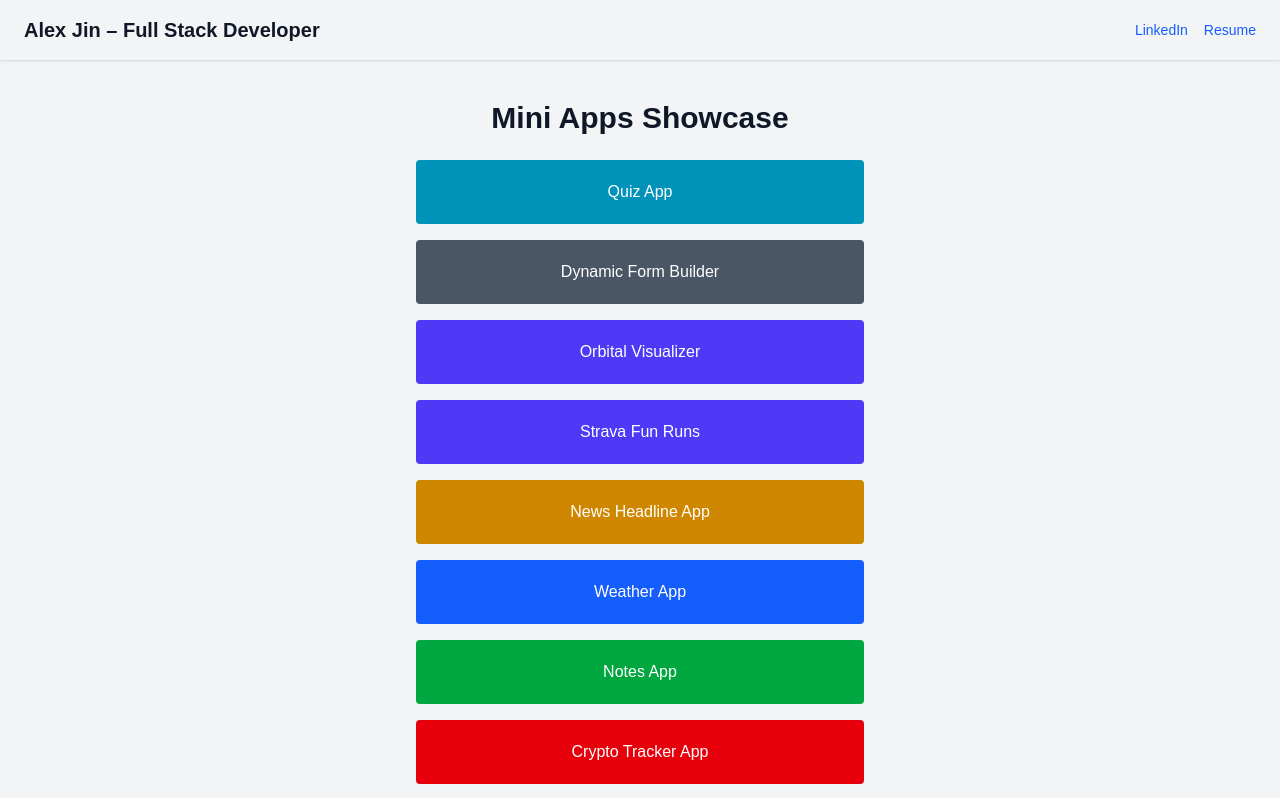
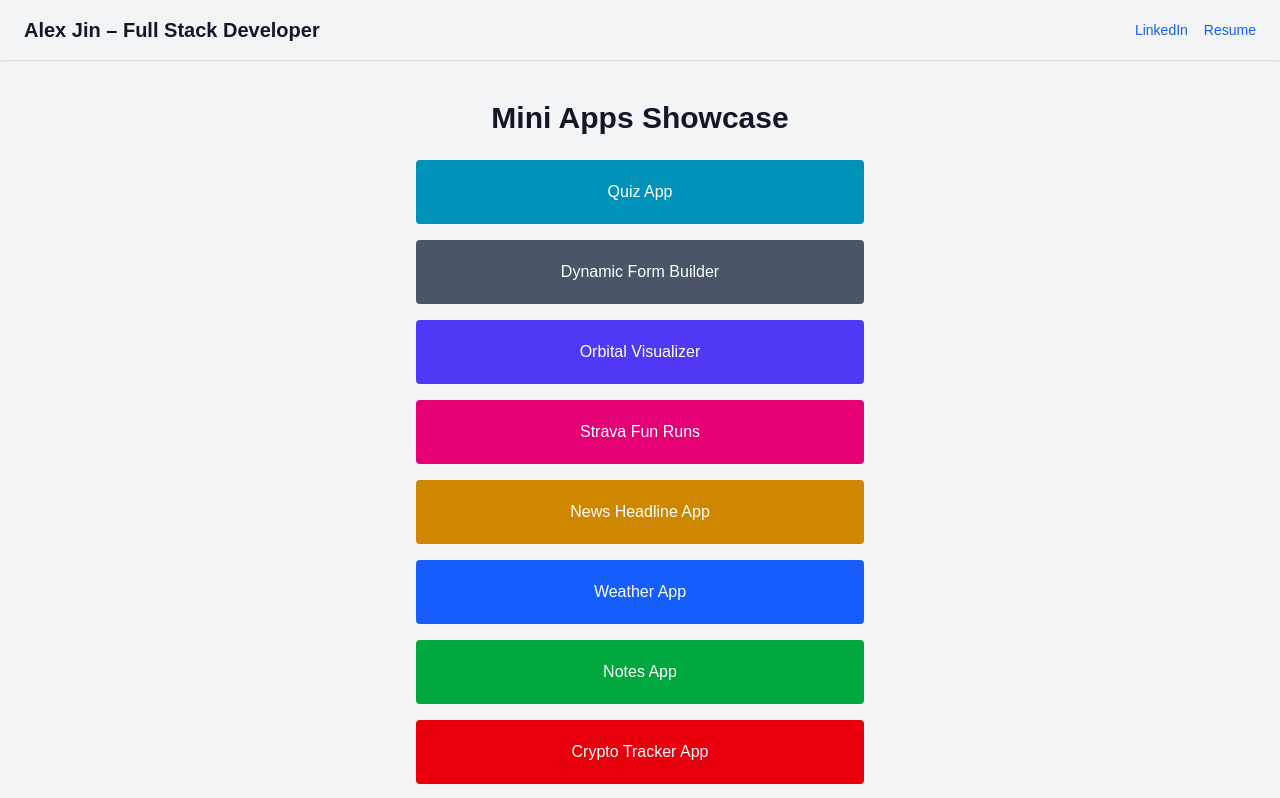
Before and after one commit to aojin/mini-apps, a Next.js app: page / in a window 1280 px wide. Shown: the top 798 px of the page. Built offline with nearby package versions, Linux system fonts and the light colour scheme.

Commit message:
forgot the pink bg color too

```diff
--- a/src/app/page.tsx
+++ b/src/app/page.tsx
@@ -72,7 +72,7 @@ export default function Home() {
             target="_blank"
             rel="noopener noreferrer"
             onClick={() => setLoading(true)}
-            className="h-16 flex items-center justify-center rounded bg-indigo-600 text-white font-medium hover:bg-pink-700 transition"
+            className="h-16 flex items-center justify-center rounded bg-pink-600 text-white font-medium hover:bg-pink-700 transition"
           >
             Strava Fun Runs
           </a>
```
